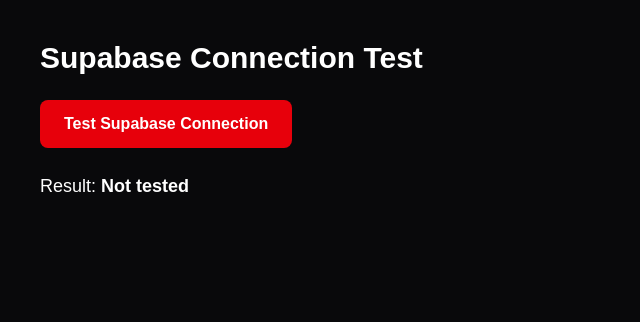
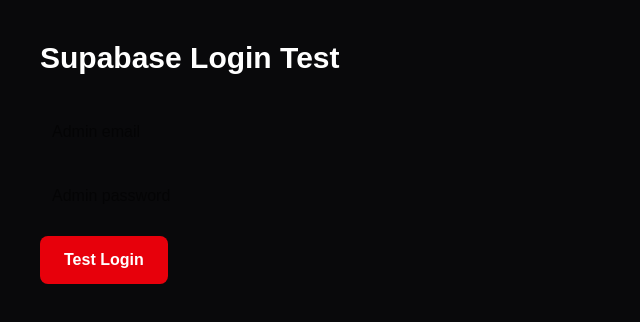
Before and after one commit to Charan29510/PNR_EARTHMOVERS, a Next.js app: page /test-supabase in a window 1280 px wide. Shown: the top 322 px of the page, without its empty margins (0-640 px from the left). Built offline with nearby package versions, Linux system fonts and the light colour scheme; no server answers.

Commit message:
Test Supabase login

```diff
--- a/app/test-supabase/page.tsx
+++ b/app/test-supabase/page.tsx
@@ -6,41 +6,67 @@
 export default function TestSupabase() {
   const supabase = createClient();
 
-  const [result, setResult] = useState("Not tested");
+  const [email, setEmail] = useState("");
+  const [password, setPassword] = useState("");
+  const [result, setResult] = useState("");
 
-  const testConnection = async () => {
-    setResult("Testing...");
+  const testLogin = async () => {
+    setResult("Testing login...");
 
-    const { data, error } = await supabase.auth.getSession();
+    const { data, error } = await supabase.auth.signInWithPassword({
+      email,
+      password,
+    });
 
     if (error) {
+      console.error("TEST LOGIN ERROR:", error);
       setResult(`ERROR: ${error.message}`);
       return;
     }
 
     setResult(
-      data.session
-        ? "Supabase connection works — session exists ✅"
-        : "Supabase connection works — no active session ✅"
+      data.user
+        ? "LOGIN SUCCESS ✅"
+        : "Login completed but no user returned."
     );
   };
 
   return (
     <main className="min-h-screen bg-zinc-950 text-white p-10">
-      <h1 className="text-3xl font-bold mb-6">
-        Supabase Connection Test
+      <h1 className="text-3xl font-bold mb-8">
+        Supabase Login Test
       </h1>
 
-      <button
-        onClick={testConnection}
-        className="bg-red-600 px-6 py-3 rounded-lg font-bold"
-      >
-        Test Supabase Connection
-      </button>
+      <div className="max-w-md space-y-4">
+        <input
+          type="email"
+          placeholder="Admin email"
+          value={email}
+          onChange={(e) => setEmail(e.target.value)}
+          className="w-full p-3 rounded-lg text-black"
+        />
 
-      <p className="mt-6 text-lg">
-        Result: <strong>{result}</strong>
-      </p>
+        <input
+          type="password"
+          placeholder="Admin password"
+          value={password}
+          onChange={(e) => setPassword(e.target.value)}
+          className="w-full p-3 rounded-lg text-black"
+        />
+
+        <button
+          onClick={testLogin}
+          className="bg-red-600 px-6 py-3 rounded-lg font-bold"
+        >
+          Test Login
+        </button>
+
+        {result && (
+          <p className="mt-6 text-lg font-semibold">
+            Result: {result}
+          </p>
+        )}
+      </div>
     </main>
   );
 }
```
